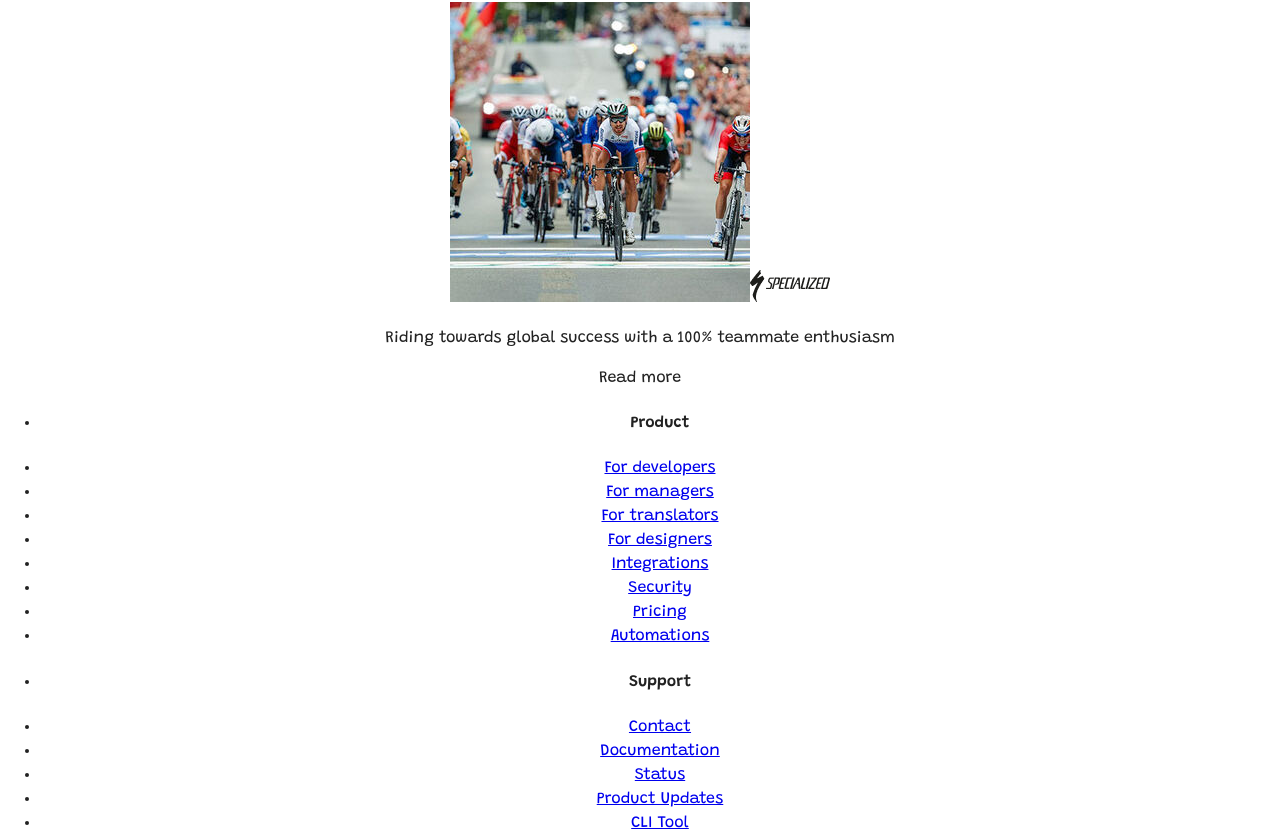
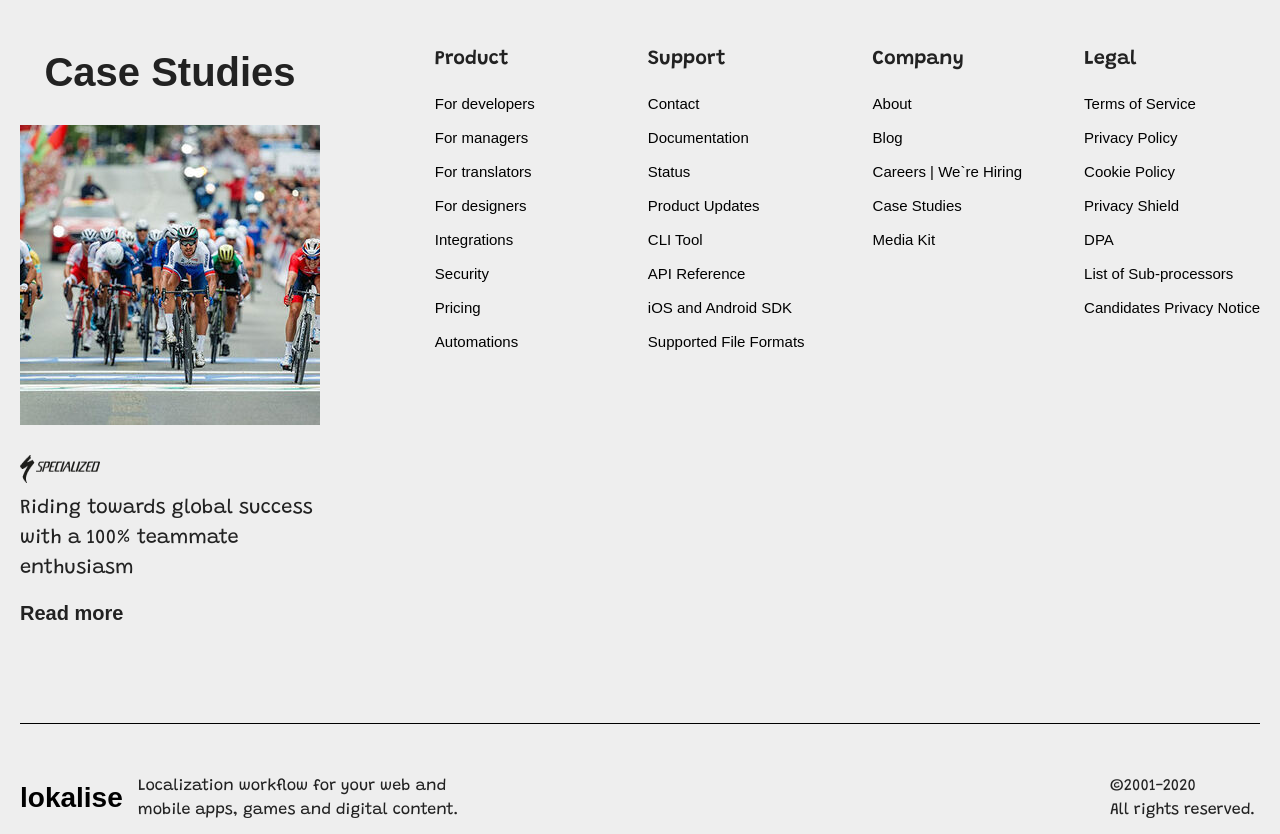
Before and after one commit to omon490/lokalize, a React (Create React App) app: page /product in a window 1280 px wide. Shown: the part 1006-1840 px from the top of the page. Built offline with nearby package versions, Linux system fonts and the light colour scheme.

Commit message:
Add footer styles

```diff
--- a/src/Components/Footer/Footer.css
+++ b/src/Components/Footer/Footer.css
@@ -0,0 +1,147 @@
+.footer-bg {
+  background-color: #EEEEEE;
+}
+
+.footer {
+  padding: 92px 0 48px 0;
+}
+
+.footer-wrapper {
+  display: flex;
+  align-items: flex-start;
+  margin-bottom: 95px;
+}
+
+.footer-left-box {
+  width: 100%;
+  max-width: 300px;
+  margin-right: auto;
+}
+
+.footer-heading {
+  margin: 0;
+  margin-bottom: 28px;
+  font-family: "Open-Sans", sans-serif;
+  font-weight: 600;
+  font-size: 40px;
+  line-height: 50px;
+}
+
+.footer-img {
+  width: 300px;
+  height: 300px;
+  display: block;
+  margin-bottom: 30px;
+}
+
+.footer-img-logo {
+  width: 80px;
+  height: 28px;
+  display: block;
+  margin-bottom: 10px;
+}
+
+.footer-text {
+  margin: 0;
+  margin-bottom: 15px;
+  font-size: 20px;
+  line-height: 30px;
+  text-align: left;
+}
+
+.footer-text-2 {
+  margin: 0;
+  font-weight: 600;
+  font-family: "Open-Sans", sans-serif;
+  text-align: left;
+  font-size: 20px;
+  line-height: 30px;
+}
+
+.footer-right-box {
+  display: flex;
+  align-items: flex-start;
+}
+
+.footer-list-global {
+  margin: 0;
+  padding: 0;
+  list-style-type: none;
+}
+
+.footer-list-global:nth-child(1) {
+  margin-right: 113px;
+}
+
+.footer-list-global:nth-child(2) {
+  margin-right: 68px;
+}
+
+.footer-list-global:nth-child(3) {
+  margin-right: 62px;
+}
+
+.footer-list-global:nth-child(4) {
+  margin-right: 0;
+}
+
+.footer-item {
+  margin-bottom: 10px;
+  text-align: left;
+}
+
+.footer-list-title {
+  margin: 0;
+  margin-bottom: 21px;
+  font-weight: 600;
+  font-size: 20px;
+  line-height: 25px;
+}
+
+.footer-link {
+  font-family: "Open-Sans", sans-serif;
+  text-decoration: none;
+  font-size: 15px;
+  line-height: 15px;
+  color: #000;
+}
+
+.footer-bottom-box {
+  border-top: 1px solid #000;
+  display: flex;
+  align-items: center;
+  padding-top: 50px;
+}
+
+.footer-bottom-logo {
+  margin: 0;
+  margin-right: 15px;
+  font-size: 28px;
+  font-family: "Open-Sans", sans-serif;
+  text-decoration: none;
+  color: #000;
+  font-weight: 600;
+  cursor: pointer;
+}
+
+.footer-bottom-text {
+  margin: 0;
+  width: 100%;
+  max-width: 350px;
+  margin-right: auto;
+  text-align: left;
+}
+
+.footer-bottom-copyright-wrapper {
+  max-width: 150px;
+  text-align: left;
+  width: 100%;
+}
+
+.footer-bootom-copyright {
+  margin: 0;
+}
+
+.footer-bottom-copyright-text {
+  margin: 0;
+}
--- a/src/Components/Footer/Footer.jsx
+++ b/src/Components/Footer/Footer.jsx
@@ -4,7 +4,9 @@ import speed from "../../img/speed.png"
 import { Link } from "react-router-dom"
 
 function Footer() {
-  return (
+return (
+<div className="footer-bg">
+  <div className="container">
     <div className="footer">
       <div className="footer-wrapper">
         <div className="footer-left-box">
@@ -16,9 +18,9 @@ function Footer() {
         </div>
 
         <div className="footer-right-box">
-          <ul className="footer-list-product">
+          <ul className="footer-list-global">
             <li className="footer-item">
-              <h4 className="footer-title-product">Product</h4>
+              <h4 className="footer-list-title">Product</h4>
             </li>
             <li className="footer-item">
               <Link className="footer-link" to="/dev">For developers</Link>
@@ -55,9 +57,9 @@ function Footer() {
 
 
 
-          <ul className="footer-list-support">
+          <ul className="footer-list-global">
             <li className="footer-item">
-              <h4 className="footer-title-support">Support</h4>
+              <h4 className="footer-list-title">Support</h4>
             </li>
             <li className="footer-item">
               <Link className="footer-link" to="/dev">Contact</Link>
@@ -95,9 +97,9 @@ function Footer() {
 
 
 
-          <ul className="footer-list-company">
+          <ul className="footer-list-global">
             <li className="footer-item">
-              <h4 className="footer-title-company">Company</h4>
+              <h4 className="footer-list-title">Company</h4>
             </li>
             <li className="footer-item">
               <Link className="footer-link" to="/dev">About</Link>
@@ -123,9 +125,9 @@ function Footer() {
 
 
 
-          <ul className="footer-list-legal">
+          <ul className="footer-list-global">
             <li className="footer-item">
-              <h4 className="footer-title-support">Legal</h4>
+              <h4 className="footer-list-title">Legal</h4>
             </li>
             <li className="footer-item">
               <Link className="footer-link" to="/dev">Terms of Service</Link>
@@ -158,15 +160,18 @@ function Footer() {
         </div>
       </div>
       <div className="footer-bottom-box">
-        <h3 className="footer-bottom-logo">lokalise</h3>
-        <p className="footer-bottom-text">Localization workflow for your web and mobile apps, games and digital content.</p>
+        <Link className="footer-bottom-logo" to="/product">lokalise</Link>
+        <p className="footer-bottom-text">Localization workflow for your web and mobile apps, games and digital content.
+        </p>
         <div className="footer-bottom-copyright-wrapper">
-        <p className="footer-bootom-copyright">©2001-2020</p>
-        <p className="footer-bottom-copyright-text">All rights reserved.</p>
+          <p className="footer-bootom-copyright">©2001-2020</p>
+          <p className="footer-bottom-copyright-text">All rights reserved.</p>
         </div>
       </div>
     </div>
-  )
+  </div>
+</div>
+)
 }
 
 export default Footer
```
